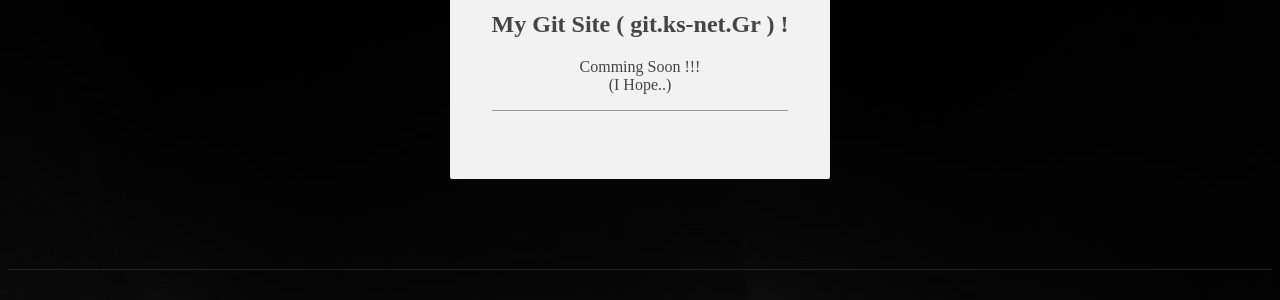
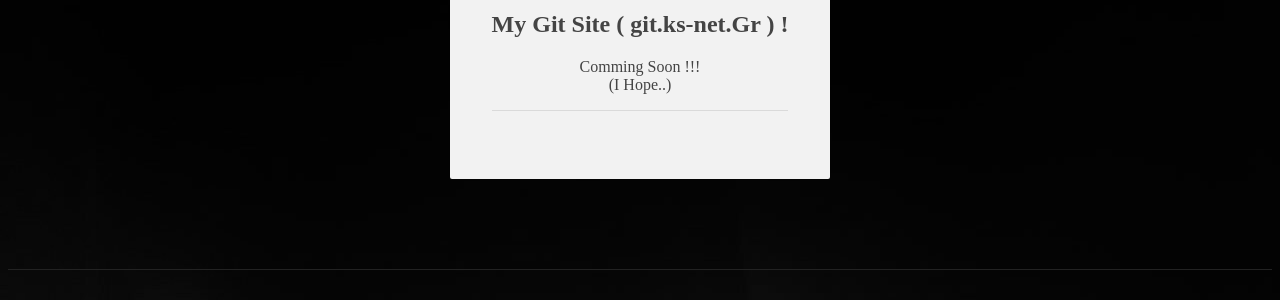
Before and after one commit to ks-net/Jekyll-ks-net.Gr, a Jekyll site: the page built from index.md, in a window 1280 px wide. Shown: the part 139-439 px from the top of the page. Built offline with Jekyll 4.4.1, drawn with Linux system fonts in a browser that asks for light colours.

Commit message:
Update main.scss

```diff
--- a/assets/main.scss
+++ b/assets/main.scss
@@ -21,7 +21,7 @@ hr {
 }
 
 hr.white {
-    color: #999;
+    color: #dadada;
 }
 
 hr.dark {
@@ -40,7 +40,7 @@ hr.dark {
 
 .footer {
 	text-align:center;
-	margin:20px 0 0 0;
+	margin:20px 0 30px 0;
 	padding:20px;
 	color:#555;
 	//background:#333;
```
